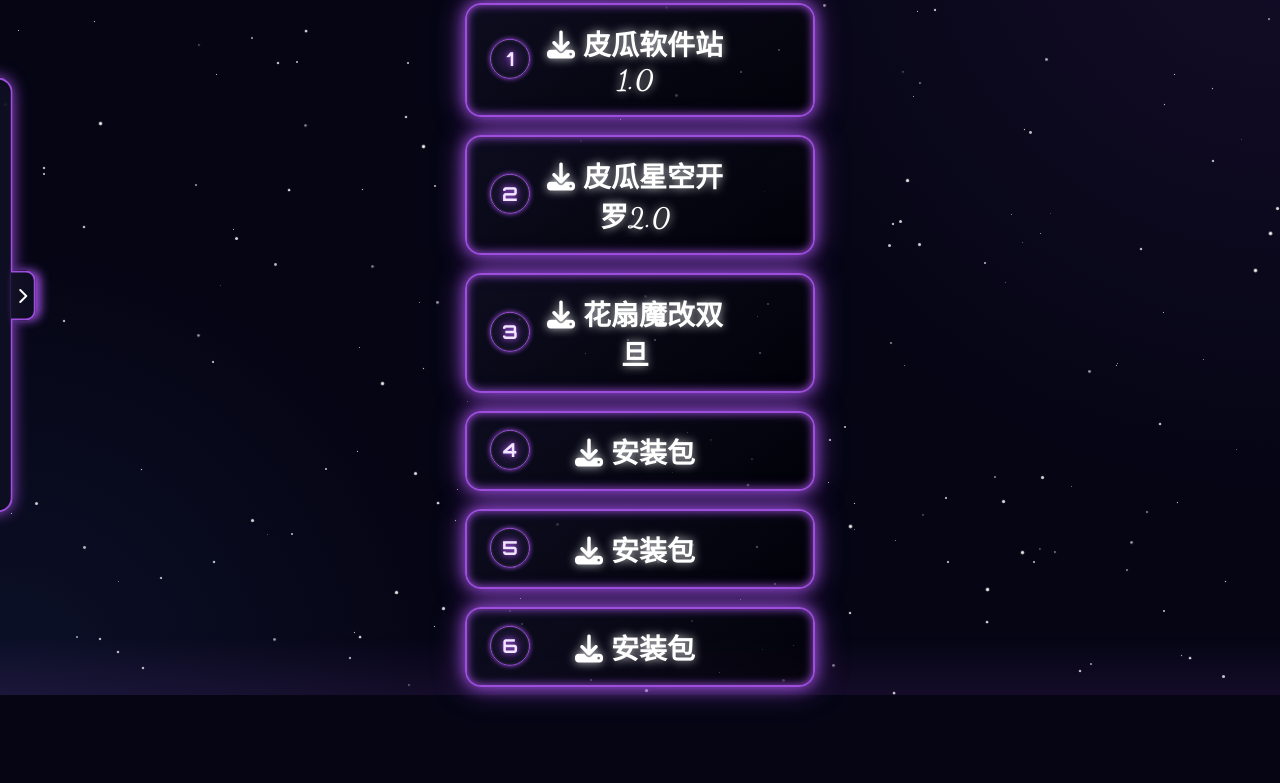
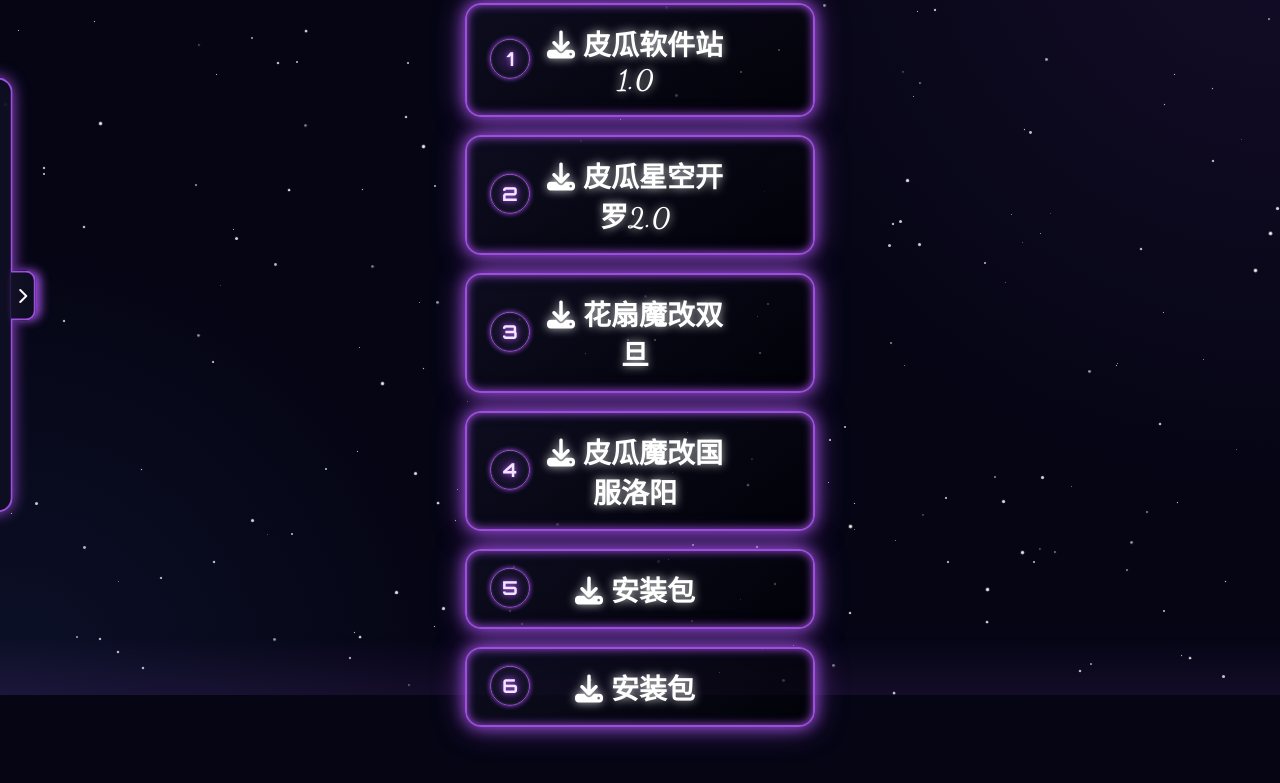
Before and after one commit to qiapigua/qiapigua---3, a plain HTML site: page index.html in a window 1280 px wide. Shown: the part 105-888 px from the top of the page. Drawn offline with Linux system fonts and the light colour scheme; a web font is replaced by a local one.

Commit message:
Update index.html

```diff
--- a/index.html
+++ b/index.html
@@ -551,7 +551,7 @@
         <!-- 安装包按钮（无链接） -->
         <div class="btn-wrapper">
             <span class="btn-number">4</span>
-            <a href="#" class="install-btn"><i class="fas fa-download"></i>安装包</a>
+            <a href="https://easylink.cc/9xg47h" class="install-btn"><i class="fas fa-download"></i>皮瓜魔改国服洛阳</a>
         </div>
         <div class="btn-wrapper">
             <span class="btn-number">5</span>
```
